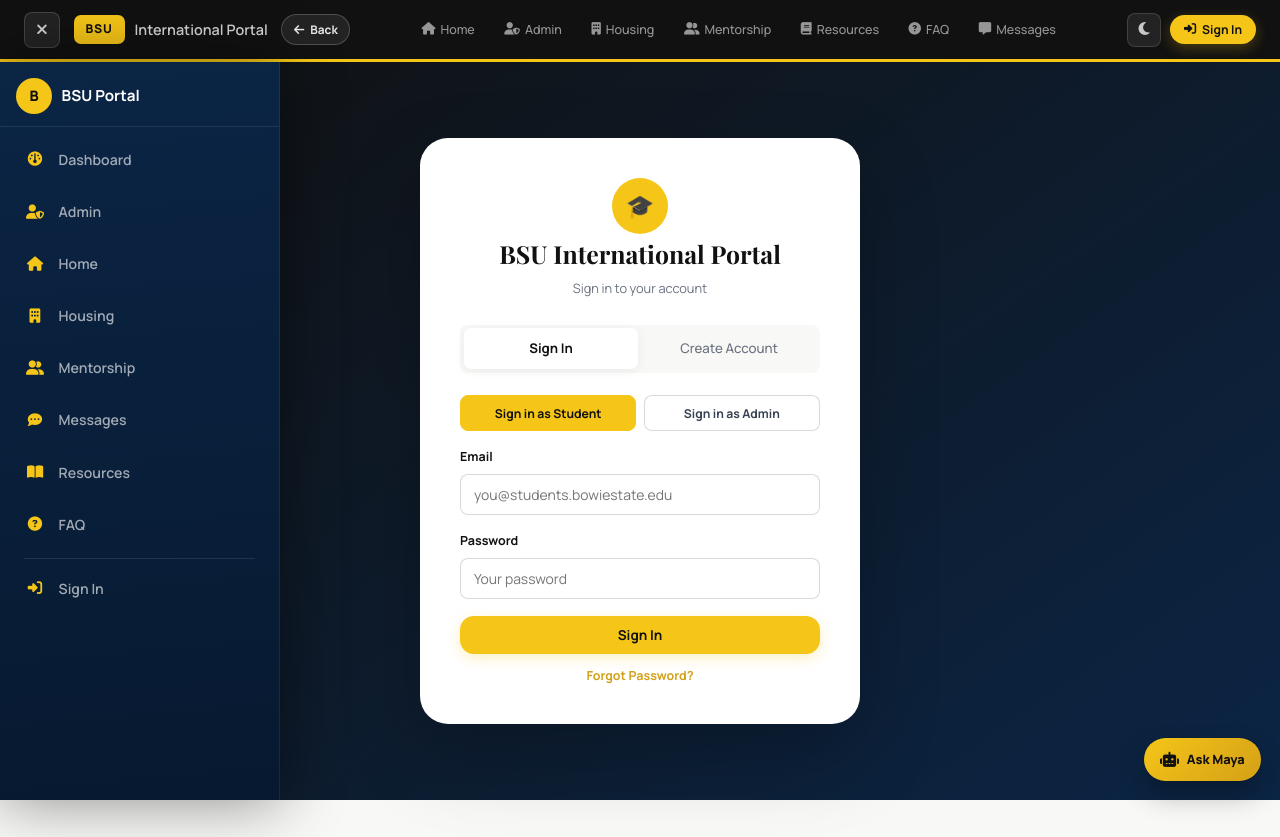
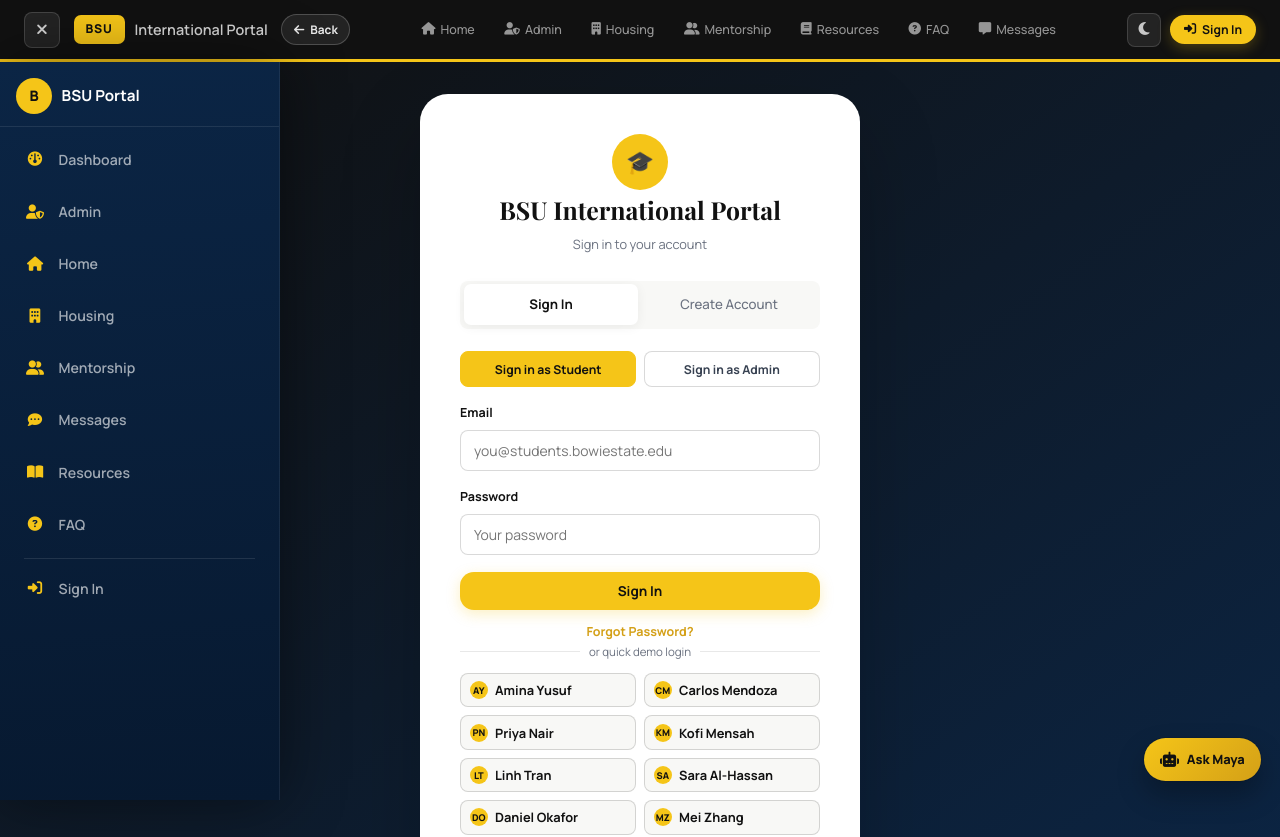
Before and after one commit to hkathi03-art/Updated, a Next.js app: page /login in a window 1280 px wide. Shown: the top 837 px of the page. Built offline with nearby package versions, Linux system fonts and the light colour scheme; no server answers; a web font is replaced by a local one.

Commit message:
Restore student email/password login alongside demo grid

```diff
--- a/pages/login.js
+++ b/pages/login.js
@@ -1,40 +1,75 @@
-import { useEffect, useState } from 'react'
+import { useState } from 'react'
 import { useRouter } from 'next/router'
 import { useAuth } from '../lib/useAuth'
 import { useToast } from '../components/Toast'
 import { supabase } from '../lib/supabase'
+import { DEMO_PASS, DEMO_STUDENTS } from '../lib/data'
+import { signInDemoStudent } from '../lib/demoAuth'
+
+function getInitials(name = '') {
+  return name
+    .split(' ')
+    .filter(Boolean)
+    .map((part) => part[0])
+    .join('')
+    .slice(0, 2)
+    .toUpperCase()
+}
 
 export default function Login() {
-  const router  = useRouter()
-  const { signIn, signUp, resetPassword, user } = useAuth()
-  const toast   = useToast()
-  const [tab, setTab]     = useState('login')
+  const router = useRouter()
+  const { signIn, signUp, signOut, resetPassword, user } = useAuth()
+  const toast = useToast()
+  const [tab, setTab] = useState('login')
   const [loading, setLoading] = useState(false)
-  const [msg, setMsg]     = useState(null)
+  const [msg, setMsg] = useState(null)
   const [loginAs, setLoginAs] = useState('student')
-
-  useEffect(() => {
-    if (user) router.replace('/dashboard')
-  }, [user, router])
-
-  if (user) return null
 
   // Login form state
   const [liEmail, setLiEmail] = useState('')
-  const [liPass,  setLiPass]  = useState('')
+  const [liPass, setLiPass] = useState('')
 
   // Signup form state
-  const [suName,    setSuName]    = useState('')
+  const [suName, setSuName] = useState('')
   const [suCountry, setSuCountry] = useState('')
-  const [suMajor,   setSuMajor]   = useState('')
-  const [suEmail,   setSuEmail]   = useState('')
-  const [suPass,    setSuPass]    = useState('')
+  const [suMajor, setSuMajor] = useState('')
+  const [suEmail, setSuEmail] = useState('')
+  const [suPass, setSuPass] = useState('')
+
+  async function doDemoStudentLogin(student) {
+    setLoading(true)
+    setMsg(null)
+    try {
+      if (user?.email && user.email !== student.email) {
+        await signOut()
+      }
+      await signInDemoStudent(supabase, student, DEMO_PASS)
+      toast(`Welcome, ${student.name}!`, 'success')
+      router.push('/dashboard')
+    } catch (e) {
+      setMsg({ type: 'error', text: e.message })
+    } finally {
+      setLoading(false)
+    }
+  }
 
   async function doLogin() {
-    if (!liEmail || !liPass) { setMsg({ type:'error', text:'Please enter email and password' }); return }
-    setLoading(true); setMsg(null)
+    if (!liEmail || !liPass) {
+      setMsg({ type: 'error', text: 'Please enter email and password' })
+      return
+    }
+
+    setLoading(true)
+    setMsg(null)
     try {
       const authUser = await signIn(liEmail, liPass)
+
+      if (loginAs === 'student') {
+        toast('Welcome back! 👋', 'success')
+        router.push('/dashboard')
+        return
+      }
+
       const email = (authUser?.email || liEmail || '').toLowerCase()
       const { data: profile } = authUser?.id
         ? await supabase.from('profiles').select('role, major').eq('id', authUser.id).maybeSingle()
@@ -50,42 +85,54 @@
         major.includes('faculty')
       )
 
-      if (loginAs === 'admin' && !isAdmin) {
+      if (!isAdmin) {
         setMsg({ type: 'error', text: 'This account is not authorized as Admin/Staff.' })
         return
       }
 
       toast('Welcome back! 👋', 'success')
-      router.push(loginAs === 'admin' ? '/admin' : '/dashboard')
-    } catch(e) {
-      setMsg({ type:'error', text: e.message })
-    } finally { setLoading(false) }
+      router.push('/admin')
+    } catch (e) {
+      setMsg({ type: 'error', text: e.message })
+    } finally {
+      setLoading(false)
+    }
   }
 
   async function doSignUp() {
-    if (!suName || !suEmail || !suPass) { setMsg({ type:'error', text:'Please fill in all required fields' }); return }
-    if (suPass.length < 8) { setMsg({ type:'error', text:'Password must be at least 8 characters' }); return }
-    setLoading(true); setMsg(null)
+    if (!suName || !suEmail || !suPass) {
+      setMsg({ type: 'error', text: 'Please fill in all required fields' })
+      return
+    }
+    if (suPass.length < 8) {
+      setMsg({ type: 'error', text: 'Password must be at least 8 characters' })
+      return
+    }
+    setLoading(true)
+    setMsg(null)
     try {
       await signUp(suEmail, suPass, suName, suCountry, suMajor)
-      setMsg({ type:'success', text:'Account created! Check your email to confirm, then sign in.' })
+      setMsg({ type: 'success', text: 'Account created! Check your email to confirm, then sign in.' })
       setTab('login')
-    } catch(e) {
-      setMsg({ type:'error', text: e.message })
-    } finally { setLoading(false) }
+    } catch (e) {
+      setMsg({ type: 'error', text: e.message })
+    } finally {
+      setLoading(false)
+    }
   }
 
   async function handleForgotPassword() {
     if (!liEmail) {
-      setMsg({ type:'error', text:'Enter your email first, then click Forgot Password.' })
+      setMsg({ type: 'error', text: 'Enter your email first, then click Forgot Password.' })
       return
     }
-    setLoading(true); setMsg(null)
+    setLoading(true)
+    setMsg(null)
     try {
       await resetPassword(liEmail)
-      setMsg({ type:'success', text:'Password reset email sent. Check your inbox for the reset link.' })
+      setMsg({ type: 'success', text: 'Password reset email sent. Check your inbox for the reset link.' })
     } catch (e) {
-      setMsg({ type:'error', text: e.message })
+      setMsg({ type: 'error', text: e.message })
     } finally {
       setLoading(false)
     }
@@ -95,18 +142,28 @@
     <div className="main-wrap">
       <div className="auth-wrap">
         <div className="auth-card">
-          <div style={{textAlign:'center',marginBottom:'1.4rem'}}>
-            <div className="auth-icon" style={{display:'inline-flex'}}>🎓</div>
+          <div style={{ textAlign: 'center', marginBottom: '1.4rem' }}>
+            <div className="auth-icon" style={{ display: 'inline-flex' }}>🎓</div>
             <div className="auth-title">BSU International Portal</div>
             <div className="auth-sub">{tab === 'login' ? 'Sign in to your account' : 'Create your student account'}</div>
           </div>
 
           <div className="auth-tabs">
-            <div className={`auth-tab${tab==='login'?' active':''}`} onClick={() => { setTab('login'); setMsg(null) }}>Sign In</div>
-            <div className={`auth-tab${tab==='signup'?' active':''}`} onClick={() => { setTab('signup'); setMsg(null) }}>Create Account</div>
+            <div className={`auth-tab${tab === 'login' ? ' active' : ''}`} onClick={() => { setTab('login'); setMsg(null) }}>Sign In</div>
+            <div className={`auth-tab${tab === 'signup' ? ' active' : ''}`} onClick={() => { setTab('signup'); setMsg(null) }}>Create Account</div>
           </div>
 
           {msg && <div className={msg.type === 'error' ? 'error-box' : 'success-box'}>{msg.text}</div>}
+
+          {user && (
+            <div className="auth-session-bar">
+              <span>Signed in as <strong>{user.email}</strong></span>
+              <div className="auth-session-actions">
+                <button className="btn btn-outline btn-sm" onClick={() => router.push('/dashboard')}>Dashboard</button>
+                <button className="btn btn-dark btn-sm" onClick={signOut}>Sign Out</button>
+              </div>
+            </div>
+          )}
 
           {tab === 'login' ? (
             <>
@@ -126,16 +183,28 @@
                   Sign in as Admin
                 </button>
               </div>
+
               <div className="form-group">
                 <label className="form-label">Email</label>
-                <input className="form-input" type="email" placeholder="you@students.bowiestate.edu"
-                  value={liEmail} onChange={e => setLiEmail(e.target.value)} autoComplete="email"/>
+                <input
+                  className="form-input"
+                  type="email"
+                  placeholder={loginAs === 'student' ? 'you@students.bowiestate.edu' : 'you@bowiestate.edu'}
+                  value={liEmail}
+                  onChange={(e) => setLiEmail(e.target.value)}
+                  autoComplete="email"
+                />
               </div>
               <div className="form-group">
                 <label className="form-label">Password</label>
-                <input className="form-input" type="password" placeholder="Your password"
-                  value={liPass} onChange={e => setLiPass(e.target.value)}
-                  onKeyDown={e => e.key === 'Enter' && doLogin()}/>
+                <input
+                  className="form-input"
+                  type="password"
+                  placeholder="Your password"
+                  value={liPass}
+                  onChange={(e) => setLiPass(e.target.value)}
+                  onKeyDown={(e) => e.key === 'Enter' && doLogin()}
+                />
               </div>
               <button className="btn btn-primary btn-full" onClick={doLogin} disabled={loading}>
                 {loading ? 'Signing in…' : 'Sign In'}
@@ -143,30 +212,50 @@
               <button className="auth-link-btn" onClick={handleForgotPassword} disabled={loading}>
                 Forgot Password?
               </button>
+
+              {loginAs === 'student' && (
+                <>
+                  <div className="auth-demo-divider">or quick demo login</div>
+                  <div className="auth-demo-grid">
+                    {DEMO_STUDENTS.map((student) => (
+                      <button
+                        key={student.key}
+                        type="button"
+                        className="auth-demo-student"
+                        onClick={() => doDemoStudentLogin(student)}
+                        disabled={loading}
+                      >
+                        <span className="auth-demo-student-av">{getInitials(student.name)}</span>
+                        <span>{student.name}</span>
+                      </button>
+                    ))}
+                  </div>
+                </>
+              )}
             </>
           ) : (
             <>
               <div className="form-group">
                 <label className="form-label">Full Name *</label>
-                <input className="form-input" placeholder="Your full name" value={suName} onChange={e => setSuName(e.target.value)}/>
+                <input className="form-input" placeholder="Your full name" value={suName} onChange={e => setSuName(e.target.value)} />
               </div>
               <div className="form-2col">
                 <div className="form-group">
                   <label className="form-label">Country</label>
-                  <input className="form-input" placeholder="e.g. Nigeria" value={suCountry} onChange={e => setSuCountry(e.target.value)}/>
+                  <input className="form-input" placeholder="e.g. Nigeria" value={suCountry} onChange={e => setSuCountry(e.target.value)} />
                 </div>
                 <div className="form-group">
                   <label className="form-label">Major</label>
-                  <input className="form-input" placeholder="e.g. Computer Science" value={suMajor} onChange={e => setSuMajor(e.target.value)}/>
+                  <input className="form-input" placeholder="e.g. Computer Science" value={suMajor} onChange={e => setSuMajor(e.target.value)} />
                 </div>
               </div>
               <div className="form-group">
                 <label className="form-label">Email *</label>
-                <input className="form-input" type="email" placeholder="you@students.bowiestate.edu" value={suEmail} onChange={e => setSuEmail(e.target.value)}/>
+                <input className="form-input" type="email" placeholder="you@students.bowiestate.edu" value={suEmail} onChange={e => setSuEmail(e.target.value)} />
               </div>
               <div className="form-group">
                 <label className="form-label">Password *</label>
-                <input className="form-input" type="password" placeholder="At least 8 characters" value={suPass} onChange={e => setSuPass(e.target.value)} onKeyDown={e => e.key === 'Enter' && doSignUp()}/>
+                <input className="form-input" type="password" placeholder="At least 8 characters" value={suPass} onChange={e => setSuPass(e.target.value)} onKeyDown={e => e.key === 'Enter' && doSignUp()} />
               </div>
               <button className="btn btn-primary btn-full" onClick={doSignUp} disabled={loading}>
                 {loading ? 'Creating account…' : 'Create Account'}
--- a/styles/globals.css
+++ b/styles/globals.css
@@ -81,12 +81,12 @@
 .nav-back-btn{display:inline-flex;align-items:center;gap:6px;padding:.36rem .72rem;border-radius:999px;border:1px solid rgba(255,255,255,.2);background:rgba(255,255,255,.08);color:rgba(255,255,255,.9);font-size:.74rem;font-weight:700;cursor:pointer;transition:all .2s;flex-shrink:0}
 .nav-back-btn:hover{background:rgba(255,255,255,.16);color:#fff}
 .nav-right{display:flex;align-items:center;gap:.55rem;flex-shrink:0}
-.user-badge{display:flex;align-items:center;gap:6px;padding:.25rem .75rem .25rem .28rem;background:rgba(245,197,24,.12);border:1px solid rgba(245,197,24,.28);border-radius:999px;cursor:pointer;transition:all .2s}
+.user-badge{display:flex;align-items:center;gap:6px;padding:.25rem .75rem .25rem .28rem;background:rgba(245,197,24,.12);border:1px solid rgba(245,197,24,.4);border-radius:999px;cursor:pointer;transition:all .2s}
 .user-badge:hover{background:rgba(245,197,24,.22)}
-.user-av{width:26px;height:26px;border-radius:50%;background:var(--yellow);color:#111;display:flex;align-items:center;justify-content:center;font-size:.68rem;font-weight:800}
-.user-badge span{color:#fff;font-size:.78rem;font-weight:600}
-.btn-signout{background:rgba(255,255,255,.09);border:1px solid rgba(255,255,255,.16);color:rgba(255,255,255,.72);padding:.3rem .9rem;border-radius:999px;font-size:.72rem;font-weight:600;transition:all .2s}
-.btn-signout:hover{background:rgba(255,255,255,.18);color:#fff}
+.user-av{width:24px;height:24px;border-radius:50%;background:var(--yellow);color:#111;display:flex;align-items:center;justify-content:center;font-size:.65rem;font-weight:900}
+.user-badge span{color:#fff;font-size:.75rem;font-weight:700;text-transform:lowercase}
+.btn-signout{background:rgba(255,255,255,.08);border:1px solid rgba(255,255,255,.28);color:#fff;padding:.28rem .88rem;border-radius:999px;font-size:.72rem;font-weight:700;transition:all .2s}
+.btn-signout:hover{background:rgba(255,255,255,.16);color:#fff}
 .theme-btn{width:34px;height:34px;border-radius:8px;background:rgba(255,255,255,.08);border:1px solid rgba(255,255,255,.14);color:rgba(255,255,255,.75);display:flex;align-items:center;justify-content:center;font-size:.92rem;cursor:pointer;transition:all .2s}
 .theme-btn:hover{background:rgba(255,255,255,.18);color:#fff}
 @media(max-width:960px){.nav-links{display:none}}
@@ -297,6 +297,16 @@
 .auth-role-switch{display:grid;grid-template-columns:1fr 1fr;gap:.45rem;margin-bottom:1rem}
 .auth-role-btn{padding:.52rem .7rem;border-radius:8px;border:1px solid var(--border2);background:var(--surface);color:var(--text2);font-size:.76rem;font-weight:700;transition:all .2s}
 .auth-role-btn.active{background:var(--yellow);border-color:var(--yellow);color:#111}
+.auth-demo-divider{display:flex;align-items:center;gap:.55rem;color:var(--text3);font-size:.72rem;text-transform:lowercase;margin:.15rem 0 .75rem}
+.auth-demo-divider::before,.auth-demo-divider::after{content:'';flex:1;height:1px;background:var(--border)}
+.auth-demo-grid{display:grid;grid-template-columns:1fr 1fr;gap:.5rem;margin-bottom:.8rem}
+.auth-demo-student{display:flex;align-items:center;gap:.45rem;padding:.45rem .55rem;border:1px solid var(--border2);background:var(--bg);border-radius:8px;font-size:.8rem;font-weight:700;color:var(--text);transition:all .2s;text-align:left}
+.auth-demo-student:hover{border-color:var(--yellow-dk);transform:translateY(-1px)}
+.auth-demo-student:disabled{opacity:.55;cursor:not-allowed}
+.auth-demo-student-av{width:18px;height:18px;border-radius:50%;background:var(--yellow);color:#111;display:grid;place-items:center;font-size:.58rem;font-weight:900;flex-shrink:0}
+.auth-session-bar{margin-bottom:.9rem;padding:.65rem .75rem;border:1px solid var(--border);border-radius:10px;background:var(--bg)}
+.auth-session-bar span{display:block;font-size:.74rem;color:var(--text2)}
+.auth-session-actions{display:flex;gap:.45rem;margin-top:.55rem}
 .auth-link-btn{margin:.8rem auto 0;display:block;background:transparent;border:none;color:var(--yellow-dk);font-weight:700;font-size:.78rem;cursor:pointer}
 .auth-link-btn:hover{text-decoration:underline}
 
```
Also changed, not shown: components/Navbar.js (+5 -2 lines).
